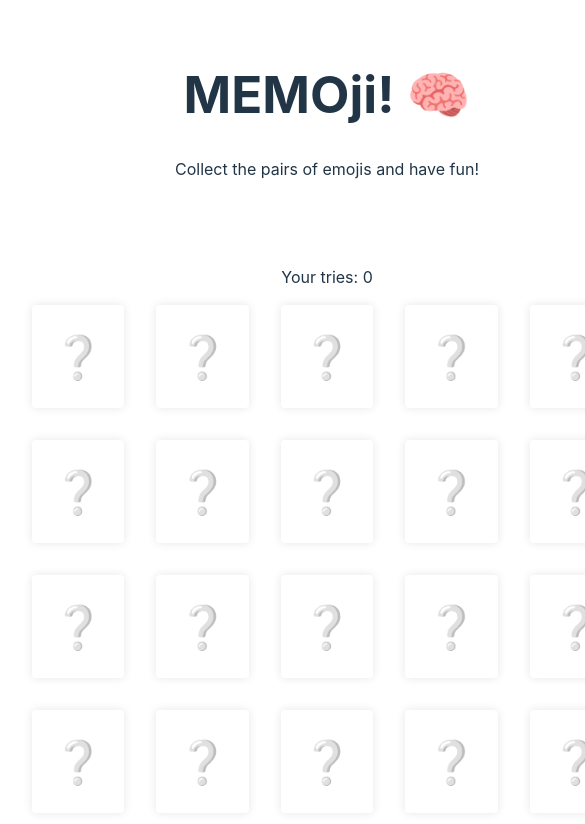
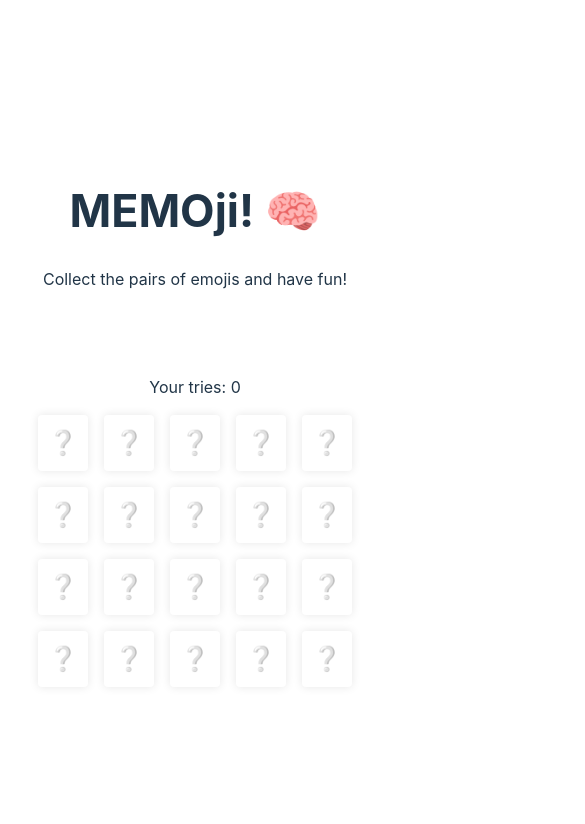
Before and after one commit to luckymichaln/memo, a React (Vite) app: page / in a window 390 px wide. Shown: the top 824 px of the page, 585 px wide, since content can reach past the window. Built offline with nearby package versions, Linux system fonts and the light colour scheme.

Commit message:
add responsiveness

```diff
--- a/src/components/Card/Card.module.scss
+++ b/src/components/Card/Card.module.scss
@@ -4,8 +4,8 @@
   background-color: #fff;
   border-radius: 4px;
   box-shadow: 0 0 10px rgba(0, 0, 0, 0.1);
-  padding: 20px;
-  font-size: 42px;
+  padding: 10px;
+  font-size: 24px;
   cursor: pointer;
   transform: rotateY(0);
   transition: background-color 0.6s ease-out, transform .4s cubic-bezier(0, 0.55, 1, 0.55);
@@ -50,3 +50,18 @@
   background-color: #f3ecff;
   box-shadow: 0 0 10px rgb(202 184 232);
 }
+
+
+@media screen and (min-width: 480px) {
+  .Card {
+    padding: 14px;
+    font-size: 32px;
+  }
+}
+
+@media screen and (min-width: 760px) {
+  .Card {
+    padding: 20px;
+    font-size: 42px;
+  }
+}
--- a/src/components/Grid/Grid.module.scss
+++ b/src/components/Grid/Grid.module.scss
@@ -1,5 +1,11 @@
 .grid {
   display: grid;
-  grid-template: auto / repeat(5, 5fr);
-  grid-gap: 32px;
+  grid-template: auto / repeat(5, minmax(50px, 1fr));
+  grid-gap: 16px;
 }
+
+@media screen and (min-width: 760px) {
+  .grid {
+    grid-gap: 32px;
+  }
+}
--- a/src/components/Heading/Heading.module.scss
+++ b/src/components/Heading/Heading.module.scss
@@ -1,3 +1,15 @@
-.heading {
+.Heading {
   margin-bottom: 84px;
+
+  h1 {
+    font-size: 2.8em;
+  }
 }
+
+@media screen and (min-width: 768px) {
+  .Heading {
+    h1 {
+      font-size: 3.2em;
+    }
+  }
+}
--- a/src/components/Heading/Heading.tsx
+++ b/src/components/Heading/Heading.tsx
@@ -2,7 +2,7 @@ import styles from "./Heading.module.scss";
 
 export const Heading = () => {
   return (
-    <header className={styles.heading}>
+    <header className={styles.Heading}>
       <h1>MEMOji! 🧠</h1>
       <p>Collect the pairs of emojis and have fun!</p>
     </header>
```
